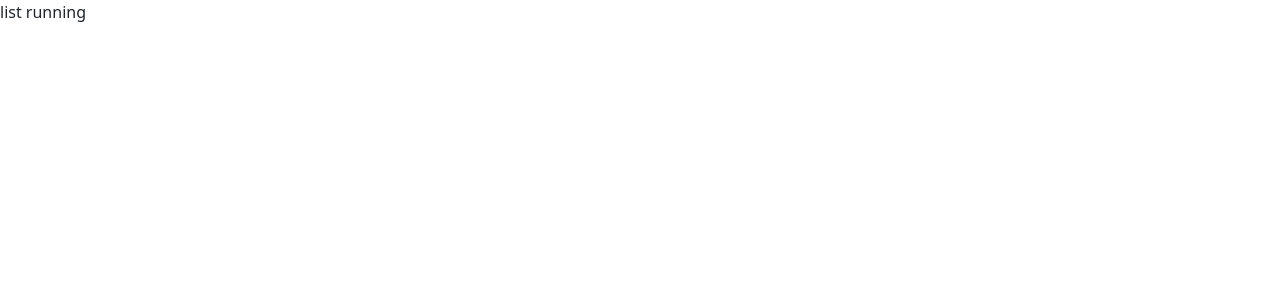
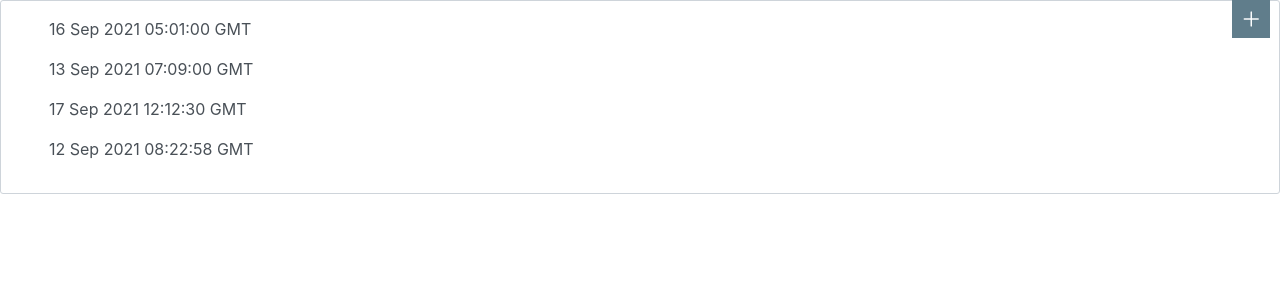
Before and after one commit to Redjaw/VUEJS_V_2022, a Vue app: page / in a window 1280 px wide. Shown: the top 300 px of the page. Built offline with nearby package versions, Linux system fonts and the light colour scheme.

Commit message:
esercizio risolto

```diff
--- a/package.json
+++ b/package.json
@@ -7,6 +7,8 @@
         "preview": "vite preview --port 4173"
     },
     "dependencies": {
+        "lodash": "^4.17.21",
+        "primevue": "^3.17.0",
         "vue": "^3.2.38"
     },
     "devDependencies": {
--- a/src/App.vue
+++ b/src/App.vue
@@ -1,25 +1,52 @@
 <template>
-  <List />
-  <Running />
+  <div class="p-grid p-m-0">
+    <div class="p-col-4" style="position: relative">
+      <Button icon="pi pi-plus" class="p-button-rounded p-button-secondary" @click="newCorsa"
+        style="position: absolute; right: 10px;z-index: 1000" />
+      <List @cambioCorsa="cambiaCorsaSelezionata" />
+    </div>
+    <div class="p-col">
+      <Running :corsa="corsaSelezionata" />
+    </div>
+  </div>
+
+
 </template>
 
 <script>
+import Button from 'primevue/button'
+import Running from '@/components/Running.vue'
 import List from '@/components/List.vue'
-import Running from '@/components/Running.vue'
+import { ref } from 'vue'
 export default {
   name: 'App',
   components: {
+    Button,
     List,
     Running
+  },
+  setup() {
+    let corsaSelezionata = ref()
+    const cambiaCorsaSelezionata = function (corsa) {
+      corsaSelezionata.value = corsa
+    }
+    const newCorsa = function () {
+      corsaSelezionata.value = {}
+    }
+    return { corsaSelezionata, newCorsa, cambiaCorsaSelezionata }
   }
 }
 </script>
 
 <style>
-html, body {
-	width: 100%;
-	height: 100%;
+html,
+body {
+  width: 100%;
+  height: 100%;
+  padding: 0;
+  margin: 0;
 }
+
 #app {
   width: 100%;
   height: 100%;
--- a/src/components/List.vue
+++ b/src/components/List.vue
@@ -1,15 +1,26 @@
 <template>
-  list
+  <Listbox v-model="corsaSelezionata" :options="corse" @change="selectCorse" filterPlaceholder="Search">
+    <template #option="slotProps">
+      <div>{{slotProps.option.date}}</div>
+    </template>
+  </Listbox>
 </template>
 
 <script>
-import {ref} from 'vue'
+import Listbox from 'primevue/listbox'
+import runningLog from '@/assets/runningLogs.json'
+import { ref } from 'vue'
 export default {
   name: 'List',
-  components: {},
-  setup(props) {
-
-    return {}
+  components: { Listbox },
+  emits: ['cambioCorsa'],
+  setup(props, context) {
+    let corse = ref(runningLog.corse)
+    let corsaSelezionata = ref({})
+    const selectCorse = function () {
+      context.emit('cambioCorsa', corsaSelezionata.value)
+    }
+    return { corse, corsaSelezionata, selectCorse }
   }
 }
 </script>
--- a/src/components/Running.vue
+++ b/src/components/Running.vue
@@ -1,18 +1,33 @@
 <template>
-  running
+  <span>
+    <Card style="width: 25em" v-if="corsaSelezionata && corsaSelezionata.total">
+      <template #header>
+        <img v-if="corsaSelezionata && corsaSelezionata.map" :src="returnMap(corsaSelezionata.map)"
+          style="height: 15rem" />
+      </template>
+      <template #title v-if="corsaSelezionata && corsaSelezionata.date">
+        {{corsaSelezionata.date}}
+      </template>
+      <template #content v-if="corsaSelezionata && corsaSelezionata.total">
+        {{corsaSelezionata.total}}
+      </template>
+    </Card>
+    <Timer v-if="corsaSelezionata && !corsaSelezionata.total"></Timer>
+  </span>
 </template>
 
 <script>
-import {ref} from 'vue'
-import Timer from '@/components/Timer.vue'
+import { computed } from 'vue'
+import Card from 'primevue/card'
+import Timer from './Timer.vue'
 export default {
   name: 'running',
-  components: {
-    Timer
-  },
+  components: { Card, Timer },
+  props: ['corsa'],
   setup(props) {
-
-    return {}
+    let corsaSelezionata = computed(() => props.corsa)
+    const returnMap = (map) => 'src/assets/maps/' + map
+    return { corsaSelezionata, returnMap }
   }
 }
 </script>
--- a/src/components/Timer.vue
+++ b/src/components/Timer.vue
@@ -1,23 +1,41 @@
 <template>
   <div class="timer">
-    <span>{{ formattedTimer }}</span>
+    <span>{{ total }}</span>
+    <button @click="startTimer">START</button>
+    <button @click="stopTimer">STOP</button>
   </div>
 </template>
 
 <script>
-import {ref} from 'vue'
+import { ref } from 'vue'
 export default {
   name: 'timer',
   components: {},
-  setup(props) {
-    let formattedTimer = ref('00 : 00')
-    const calculateTimer = (seconds) => {
-        let minutes = Math.floor(seconds / 60)
-        let minSecs = seconds - minutes * 60
-        return `${minutes} : ${minSecs}`
+  setup() {
+    let startTime = ref()
+    let total = ref('0:00')
+    let interval;
+    const startTimer = () => {
+      startTime.value = new Date().getTime()
+      interval = setInterval(() => {
+        const now = new Date().getTime()
+        let currentDifference = now - startTime.value;
+        total.value = calculateTimer(currentDifference)
+      }, 500)
+    }
+    const stopTimer = () => {
+      window.clearInterval(interval)
+    }
+    const calculateTimer = (millis) => {
+      const minutes = Math.floor(millis / 60000)
+      const seconds = ((millis % 60000) / 1000).toFixed(0)
+      return minutes + ":" + (seconds < 10 ? '0' : '') + seconds
     }
     return {
-        formattedTimer
+      stopTimer,
+      startTimer,
+      total,
+      calculateTimer
     }
   }
 }
@@ -32,7 +50,8 @@ export default {
   justify-content: center;
   align-items: center;
 }
-.timer span{
+
+.timer span {
   flex: 1;
   margin: .2rem;
 }
--- a/src/main.js
+++ b/src/main.js
@@ -1,6 +1,10 @@
 import { createApp } from 'vue'
 import App from './App.vue'
+import PrimeVue from 'primevue/config'
+import 'primevue/resources/themes/saga-blue/theme.css'       //theme
+import 'primevue/resources/primevue.min.css'    //core css
+import 'primeicons/primeicons.css'
 
 import './assets/bootstrap.min.css'
 
-createApp(App).mount('#app')
+createApp(App).use(PrimeVue).mount('#app')
```
Also changed, not shown: 1 other file (tests, documents, lock files or other folders). Lines whose indentation alone changed are shown as unchanged.
